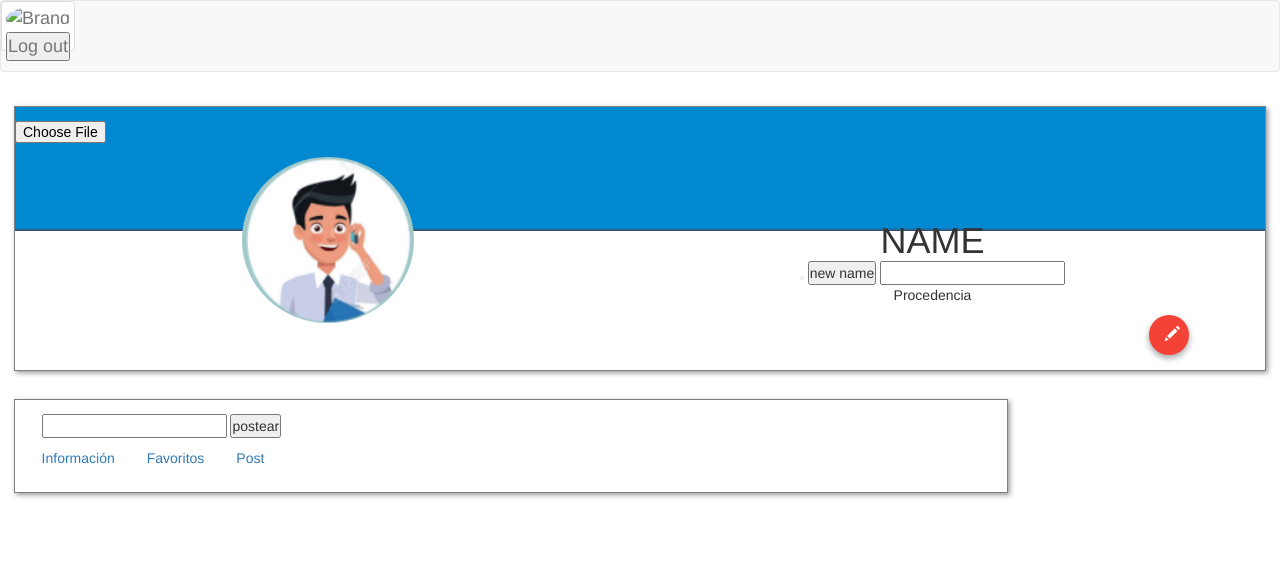
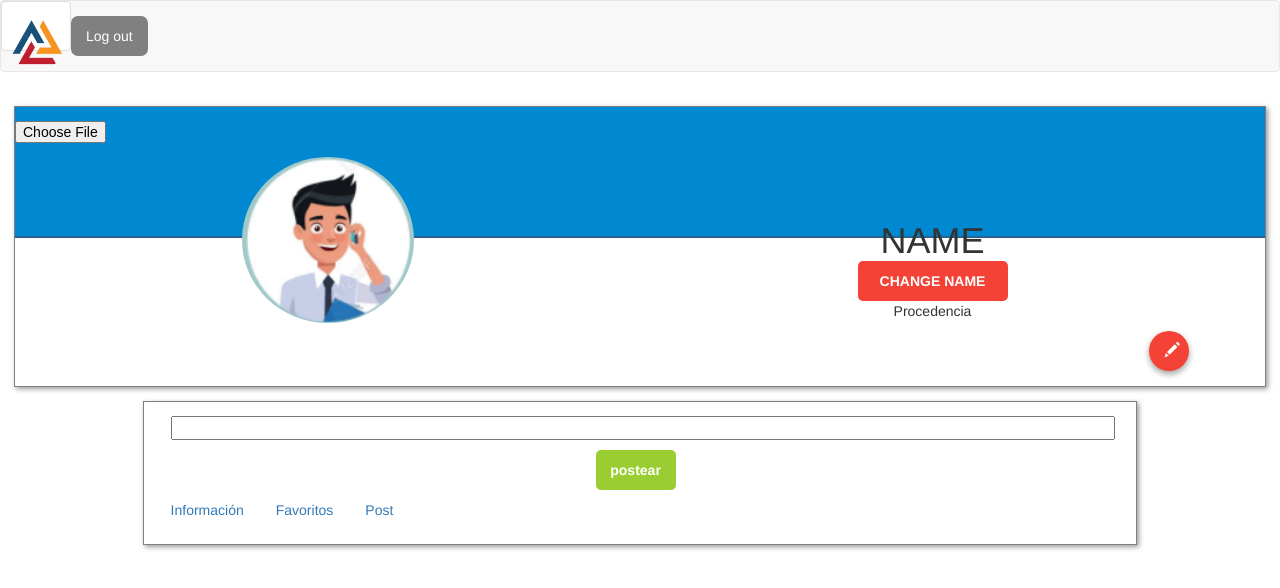
Before and after one commit to LilliamHaro/bn-branch, a plain HTML site: page views/profile.html in a window 1280 px wide. Drawn offline with Linux system fonts and the light colour scheme; no server answers.

Commit message:
subiendo ultimos cambios

```diff
--- a/css/main.css
+++ b/css/main.css
@@ -132,8 +132,8 @@ span{
   border: 1px solid grey;
   padding-top: 1em;
   box-shadow: 2px 2px 5px #999;
-  margin: 1em;
-  width: auto;
+  margin: auto;
+  width: 90%;
   max-width: 994px;
 
 }
@@ -148,5 +148,56 @@ span{
 }
 .color-tranparent {
   color: transparent;
-
 }
+.width-40 {
+  width: 60px;
+  margin-top: 10px;
+}
+.float-rigth {
+  float: right;
+  margin-right: 15px;
+  margin-top: 15px;
+}
+.logout {
+  border: none;
+  background-color: gray;
+  padding: 10px 15px;
+  color: white;
+  border-radius: 7px;
+}
+.boton-center  {
+  width: 150px;
+  text-align: center;
+  margin: auto;
+  border:none;
+  border-radius: 5px;
+  padding: 10px;
+  color: white;
+  font-weight: bold;
+  text-transform:uppercase;
+}
+.boton-green {
+  width: 80px;
+  margin:auto;
+  text-align: center;
+  border:none;
+  border-radius: 5px;
+  padding: 10px;
+  color: white;
+  font-weight: bold;
+  background-color: yellowgreen;
+  margin-top: 10px;
+  margin-left: 45%;
+}
+.posts {
+  margin-left: 5%;
+  border-radius: 5px;
+  width: 90%;
+  padding: 20px;
+  border: 1px solid #0040FF;
+  margin-bottom: 5px;
+}
+.input-post {
+  width:100%;
+  margin:auto;
+}
--- a/js/feed.js
+++ b/js/feed.js
@@ -1,5 +1,5 @@
 // $('#newName').hide();
-
+$('#section-change-name').hide();
 $(document).ready(function() {
   // Inicializando firebase
   var config = {
@@ -25,9 +25,13 @@ $(document).ready(function() {
       var firebasePostREsf = firebase.database().ref('users').child(userCode).child('post');
       firebasePostREsf.on('child_added', function(datasnapshot) {
         var postPublicado = datasnapshot.val();
-        $('#publicado').append('<div class="posts">' + postPublicado + '</div>');
+        $('#publicado').prepend('<div class="posts">' + postPublicado + '</div>');
       });
 
+      $('#show-change-name').on('click', function(event) {
+        $('#section-change-name').show();
+        $('#show-change-name').hide();
+      });
       $('#user-name').on('click', function(event) {
         // $('#newName').show();
         var userName = $('#newName').val();
@@ -35,6 +39,8 @@ $(document).ready(function() {
         $('#username-android').text(userName);
         var firebaseUserREsf = firebase.database().ref('users').child(userCode);
         firebaseUserREsf.child('name').set(userName);
+        $('#section-change-name').hide();
+        $('#show-change-name').show();
       });
 
       // $('#my-icon').on('change', function(event) {
@@ -54,6 +60,7 @@ $(document).ready(function() {
         // creando un nodo hijo y agregandole los nuevos post
         // push le da un identificador unico a lo que agrega
         firebaseRef.child('post').push(newPost);
+        $('#input-post').val('');
       });
 
 
--- a/views/profile.html
+++ b/views/profile.html
@@ -16,9 +16,9 @@
     <div class="container-fluid">
       <div class="navbar-header">
         <a class="navbar-brand thumbnail" href="#">
-          <img alt="Brand" class="img-responsive img-circle" src="">
-          <button id="logout" type="button" name="button">Log out</button>
+          <img alt="Brand" class="img-responsive img-circle width-40" src="../assets/images/icon.png">
         </a>
+        <button id="logout" class="float-rigth logout" type="button" name="button">Log out</button>
       </div>
     </div>
   </nav>
@@ -36,11 +36,13 @@
         <div class="row">
 
           <h1 id="my-name"class="text-title dateChange mt-20">NAME</h1>
-          <button id="show-change-name"type="button" name="button"></button>
+          <button id="show-change-name" type="button" name="button" class="boton-center bg-red">change name</button>
           <!-- cambio -->
-          <button id="user-name"type="button" name="button">new name</button>
-          <!-- cambio -->
-          <input id="newName" type="text" name="" value="">
+          <div id="section-change-name"class="">
+            <button id="user-name" type="button" name="button">change</button>
+            <!-- cambio -->
+            <input id="newName" type="text" class=""name="" value="">
+          </div>
 
 
           <div class="text-center">
@@ -67,8 +69,8 @@
   </section>
   <section id="post-profile">
     <div class="container container-dos-profile pad-bot">
-      <input id="input-post" type="text" name="" value="">
-      <button id="button-post" type="button" name="button">postear</button>
+      <input id="input-post" type="text" name="" class="input-post" value="">
+      <button id="button-post" type="button" class="boton-green" name="button">postear</button>
       <div class="row" data-role="navbar">
         <!-- <h4 class="text-center">Activity</h4> -->
         <ul class="nav nav-pills">
```
Also changed, not shown: assets/images/icon.png (added), assets/images/logonew2.png (added).
